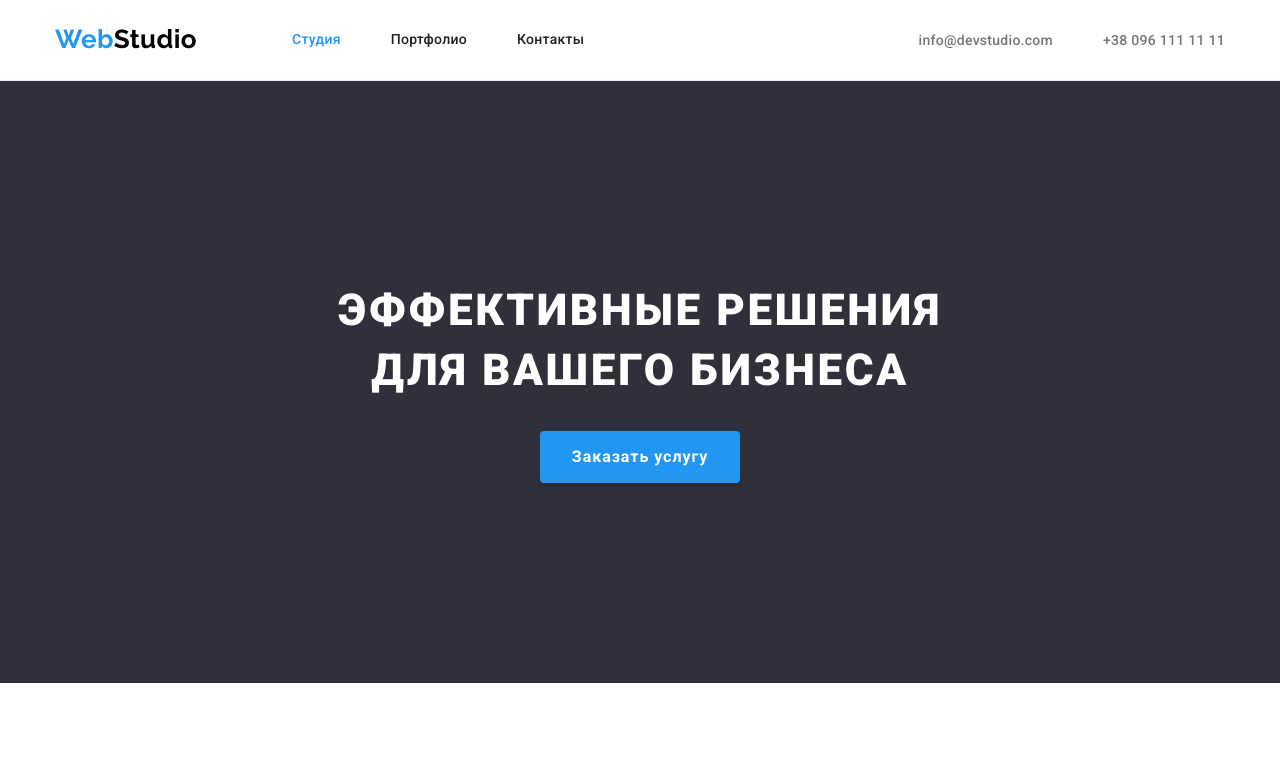
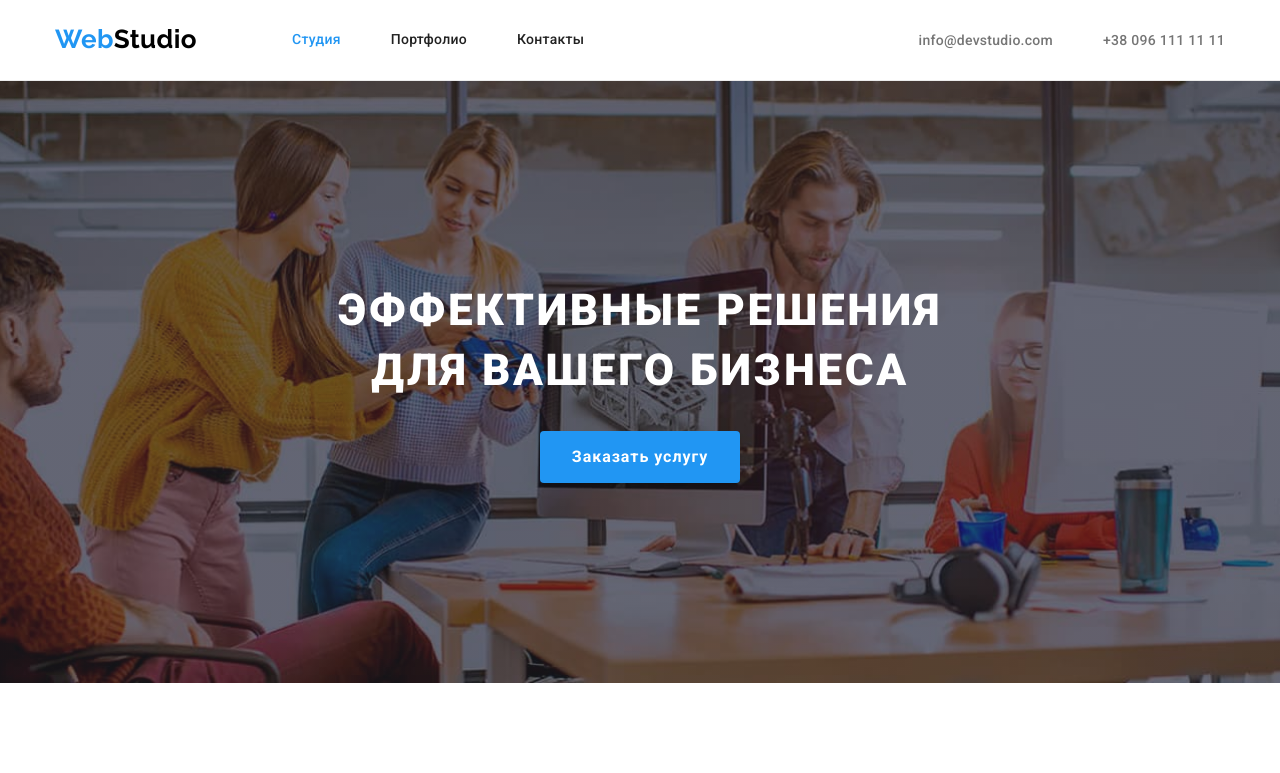
Before and after one commit to GoDmitrAn/goit-markup-hw-04, a plain HTML site: page index.html in a window 1280 px wide. Shown: the top 773 px of the page. Drawn offline with nearby package versions, Linux system fonts and the light colour scheme.

Commit message:
hero background

```diff
--- a/css/styles.css
+++ b/css/styles.css
@@ -49,6 +49,7 @@ img{display: block;}
 .header{
   border-bottom: 1px solid  var(--header-border);
 }
+
 .header .container{
   display: flex;
   align-items: center;
@@ -122,8 +123,17 @@ margin-right: 50px;
   margin: 0px auto 30px;
 }
 .hero-section{
-background-color: var(--bg-section-color);
-padding: 200px 0px;
+  background-color: var(--bg-section-color);
+  background-image: linear-gradient(rgba(47, 48, 58, 0.4),
+                                  rgba(47, 48, 58, 0.4)) ,
+                    url(../images/hero-img.jpg);
+  background-repeat: no-repeat;
+  background-size: cover ;
+  background-position: center;
+
+  max-width: 1600px;
+  margin: 0auto;
+  padding: 200px 0px;
 }
 .hero-section .container{
   text-align: center;
```
Also changed, not shown: images/hero-img.jpg (added).
